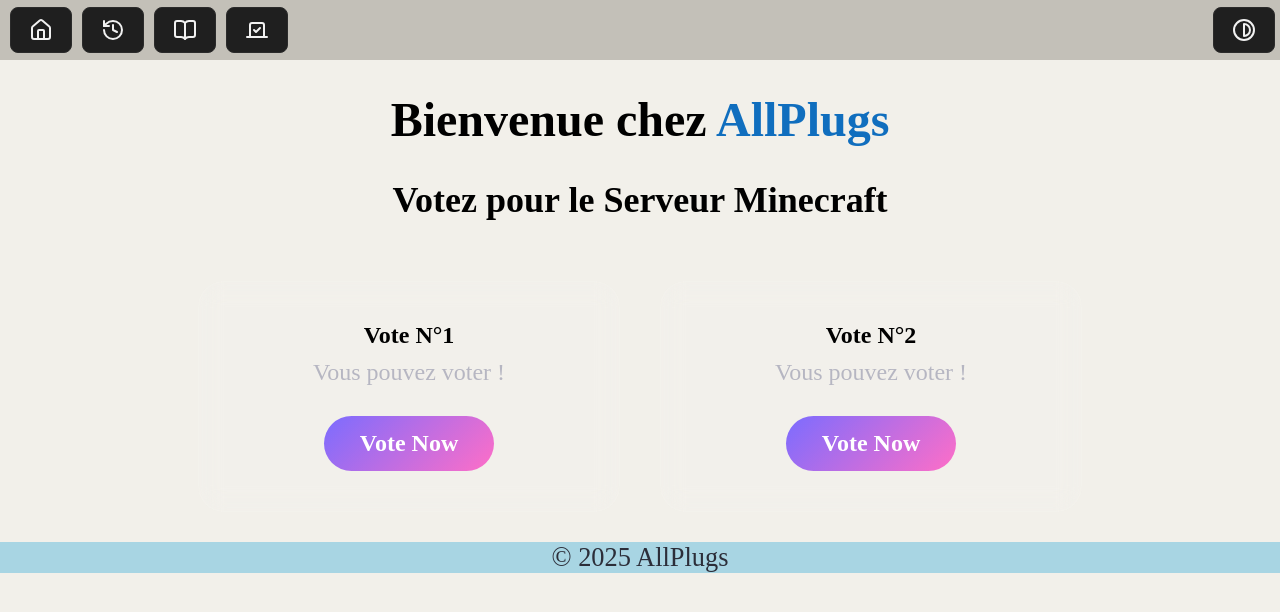
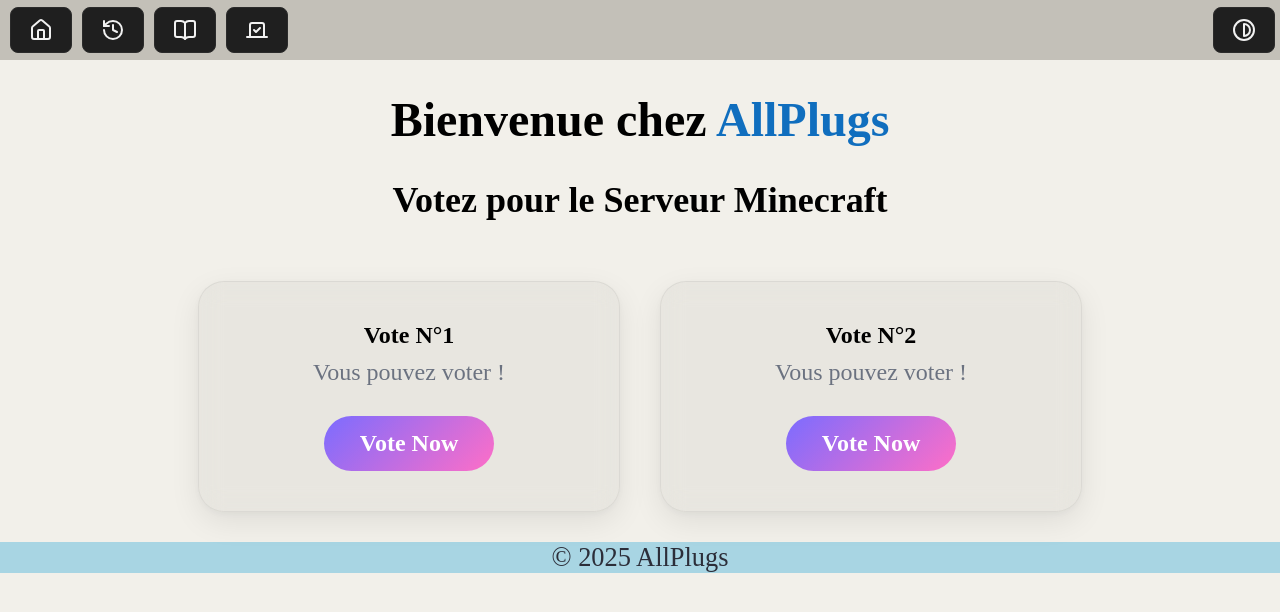
Before and after one commit to Nat688/AllPlugs-Site, a Jekyll site: the page built from vote.html, in a window 1280 px wide. Shown: the top 612 px of the page. Built offline with Jekyll 4.4.1, drawn with Linux system fonts in a browser that asks for light colours.

```diff
--- a/vote.html
+++ b/vote.html
@@ -12,18 +12,7 @@
  		text-align: center;
 	}
 /* ===== VOTE SECTION ===== */
-	:root {
-  		--card: rgba(255,255,255,0.06);
-  		--border: rgba(255,255,255,0.08);
-  		--muted: #b6b6c2;
-  		--grad: linear-gradient(135deg, #7b6cff, #ff6ec7);
-	}
-	body.dark :root {
-  		--card: rgba(0,0,0,0.06);
-  		--border: rgba(255,255,255,0.08);
-  		--muted: #b6b6c2;
-  		--grad: linear-gradient(135deg, #7b6cff, #ff6ec7);
-	}
+
 .vote-section {
   padding: 30px 20px;
   display: flex;
@@ -31,20 +20,37 @@
   gap: 40px;
   flex-wrap: wrap;
 }
+
+/* ===== CARD – MODE CLAIR (par défaut) ===== */
 	.vote-card {
   		width: 340px;
-  		background: var(--card);
-  		border: 1px solid var(--border);
+  		background: rgba(0, 0, 0, 0.04);
+  		border: 1px solid rgba(0, 0, 0, 0.06);
   		border-radius: 26px;
   		padding: 40px;
   		text-align: center;
   		backdrop-filter: blur(12px);
+  		box-shadow:
+    		0 10px 30px rgba(0,0,0,0.08),
+    		0 2px 8px rgba(0,0,0,0.04);
   		transition: transform 0.3s ease, box-shadow 0.3s ease;
 	}
+/* Hover premium */
 	.vote-card:hover {
   		transform: translateY(-10px);
-  		box-shadow: 0 20px 60px rgba(0,0,0,0.4);
+  		box-shadow:
+    		0 25px 60px rgba(0,0,0,0.18),
+    		0 6px 20px rgba(0,0,0,0.12);
 	}
+/* ===== MODE SOMBRE ===== */
+	body.dark .vote-card {
+  		background: rgba(255, 255, 255, 0.06);
+  		border: 1px solid rgba(255, 255, 255, 0.12);
+  		box-shadow:
+    		0 10px 30px rgba(0,0,0,0.4),
+    		0 2px 10px rgba(0,0,0,0.3);
+	}
+/* ===== CONTENT ===== */
 	.vote-icon {
   		font-size: 42px;
   		margin-bottom: 20px;
@@ -54,14 +60,19 @@
   		margin: 0;
 	}
 	.vote-card p {
-  		color: var(--muted);
+  		color: #6b7280;
   		margin: 10px 0 30px;
 	}
+/* Texte plus clair en dark */
+	body.dark .vote-card p {
+  		color: #b6b6c2;
+	}
+/* ===== BUTTON ===== */
 	.vote-btn {
   		display: inline-block;
   		padding: 14px 36px;
   		border-radius: 999px;
-  		background: var(--grad);
+  		background: linear-gradient(135deg, #7b6cff, #ff6ec7);
   		color: white;
   		font-weight: 600;
   		text-decoration: none;
```
Lines whose indentation alone changed are shown as unchanged.
